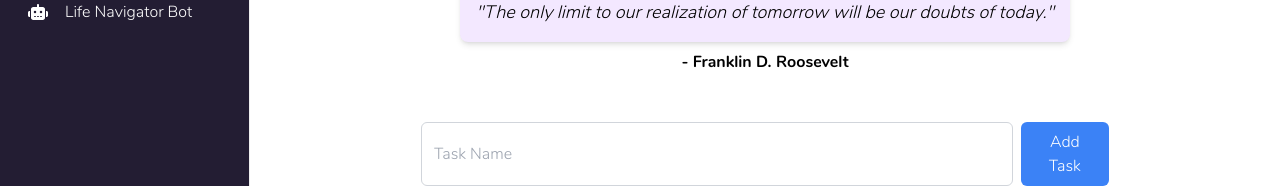
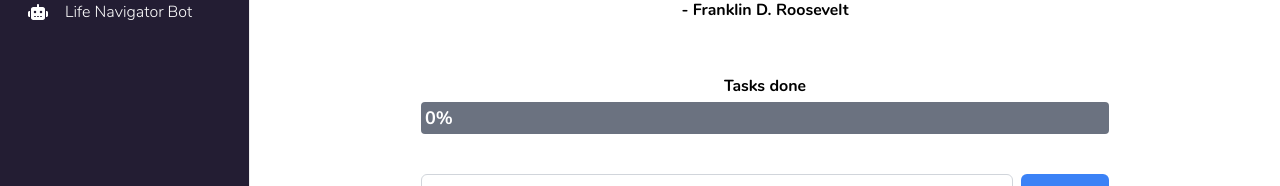
Before and after one commit to RijulTP/dailyassist, a Next.js app: page /DAHomePage in a window 1280 px wide. Shown: the part 263-449 px from the top of the page. Built offline with nearby package versions, Linux system fonts and the light colour scheme; no server answers.

Commit message:
Added progress bar

```diff
--- a/src/pages/TaskManager.js
+++ b/src/pages/TaskManager.js
@@ -10,6 +10,12 @@ export default function TaskManager() {
   useEffect(() => {
     fetchTaskSetId()
   }, [])
+
+  useEffect(() => {
+    if (taskSetId) {
+      fetchTasks(taskSetId) // Fetches tasks after the task is set
+    }
+  }, [taskSetId])
 
   const fetchTaskSetId = async () => {
     try {
@@ -35,12 +41,6 @@ export default function TaskManager() {
       console.error("Error fetching task set ID:", error)
     }
   }
-
-  useEffect(() => {
-    if (taskSetId) {
-      fetchTasks(taskSetId) // Fetches tasks after the task is set
-    }
-  }, [taskSetId])
 
   const fetchTasks = async (taskSetId) => {
     try {
@@ -160,8 +160,29 @@ export default function TaskManager() {
     return `${year}-${month}-${day}`
   }
 
+  // Calculate the percentage of completed tasks
+  const completedTasksCount = tasks.filter(
+    (task) => task.task_status === "completed"
+  ).length
+  const totalTasksCount = tasks.length
+  const progressPercentage =
+    totalTasksCount === 0 ? 0 : (completedTasksCount / totalTasksCount) * 100
+
   return (
     <div className="task-manager p-4">
+      <div className="relative mb-10">
+        <div className="flex flex-col text-center justify-center">
+          <span className="p-1 text-center font-bold">Tasks done</span>
+        </div>
+        <div className="overflow-hidden h-8 text-lg flex rounded bg-gray-500">
+          <div
+            style={{ width: `${progressPercentage}%` }}
+            className="shadow-none flex flex-col text-center whitespace-nowrap text-white justify-center bg-gradient-to-r from-green-300 to-green-400 animate-slidein"
+          >
+            <span className="p-1 text-center font-bold">{`${progressPercentage}%`}</span>
+          </div>
+        </div>
+      </div>
       <form onSubmit={addTask} className="mb-4 flex">
         <input
           type="text"
@@ -191,7 +212,6 @@ export default function TaskManager() {
               <button
                 onClick={() => toggleComplete(task.task_id, task.task_status)}
                 className={`mr-2 px-4 py-2 bg-green-500 text-white font-bold rounded-md`}
-                // disabled={task.task_status==="completed"}
               >
                 {task.task_status === "completed"
                   ? "Mark Incomplete"
```
